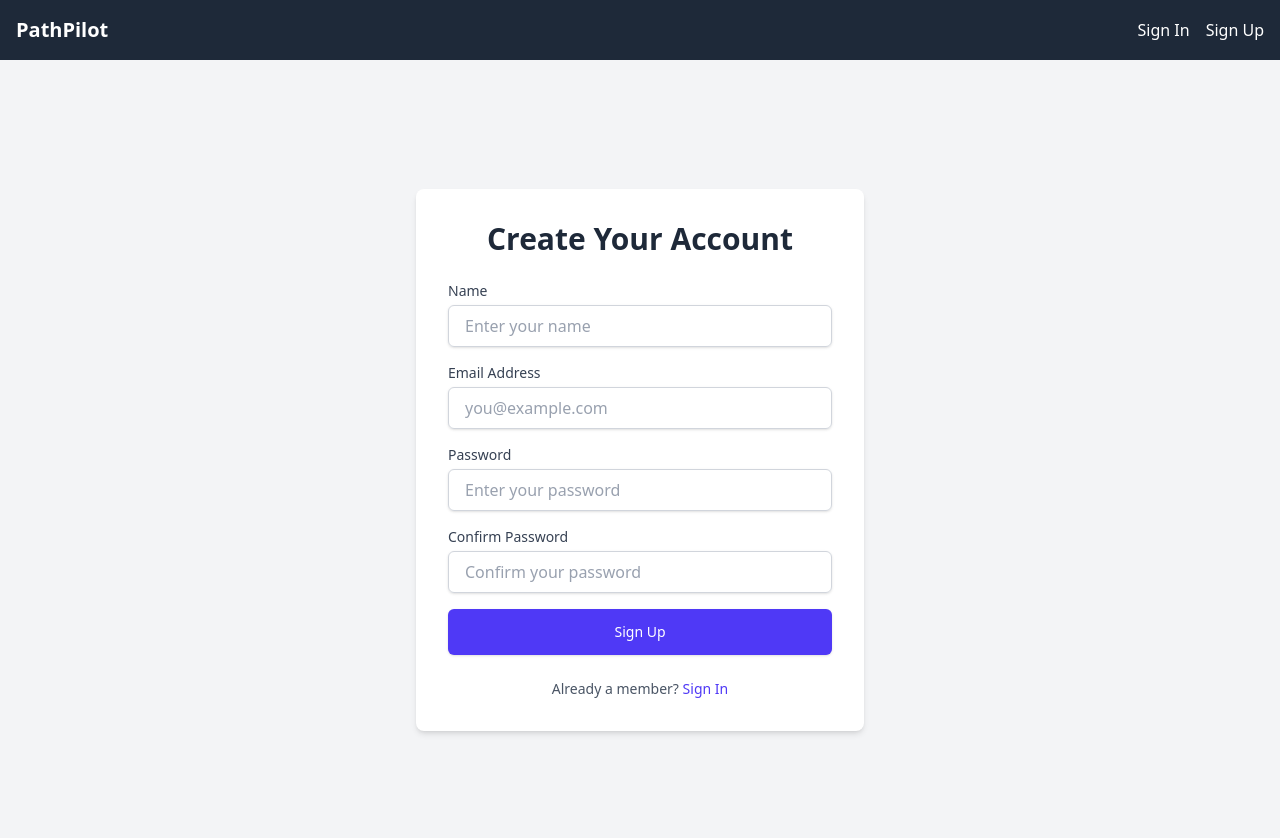
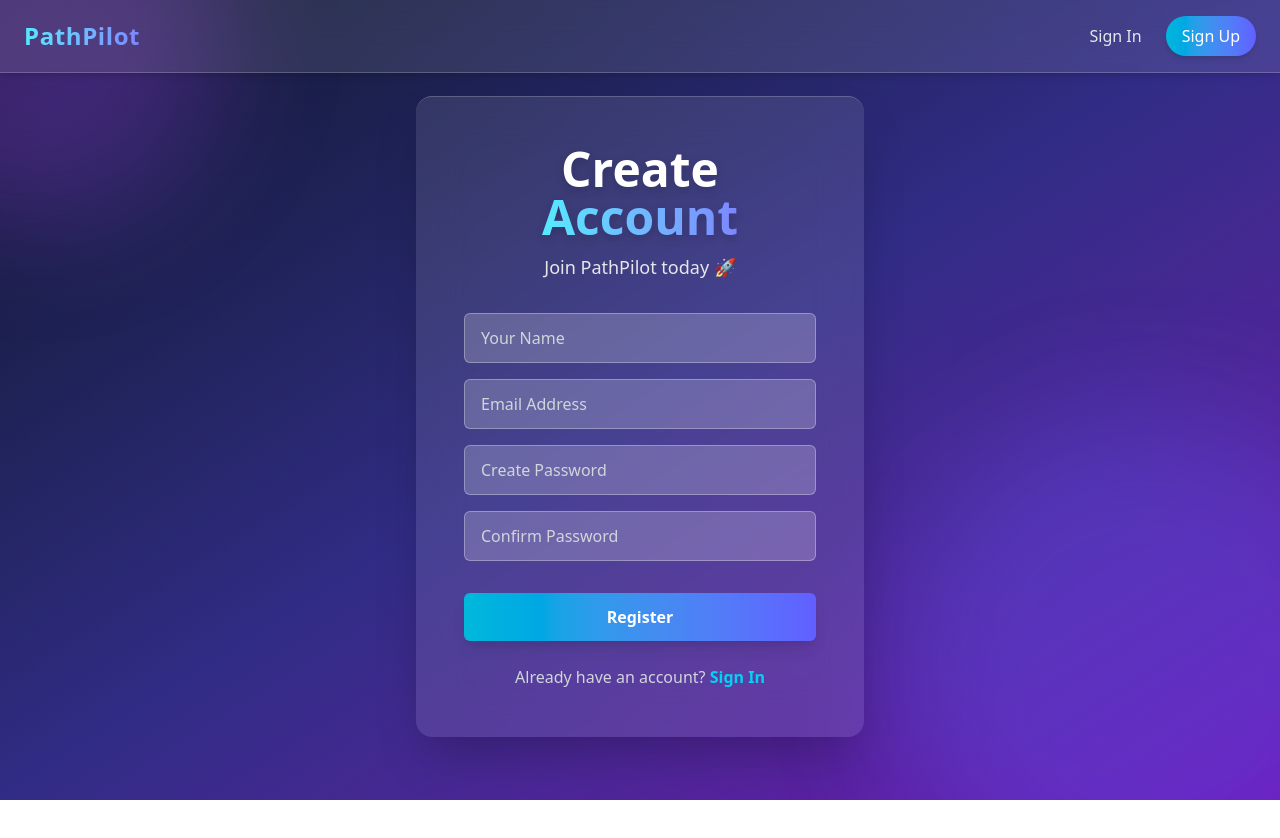
Before and after one commit to Srijnnn17/PathPilotProject, a React (Vite) app in the folder frontend/: page /register in a window 1280 px wide. Shown: the top 838 px of the page. After the commit the page ends 800 px from the top, so only its background shows below. Built offline with nearby package versions, Linux system fonts and the light colour scheme.

Commit message:
even better frontend with same features

```diff
--- a/frontend/package.json
+++ b/frontend/package.json
@@ -13,6 +13,8 @@
     "@reduxjs/toolkit": "^2.8.2",
     "@tailwindcss/vite": "^4.1.12",
     "axios": "^1.11.0",
+    "framer-motion": "^12.23.12",
+    "lucide-react": "^0.542.0",
     "react": "^19.1.1",
     "react-dom": "^19.1.1",
     "react-redux": "^9.2.0",
--- a/frontend/src/components/Header.jsx
+++ b/frontend/src/components/Header.jsx
@@ -1,46 +1,7 @@
-// import React from 'react';
-// import { Link, useNavigate } from 'react-router-dom';
-// import { useSelector, useDispatch } from 'react-redux';
-// import { logout } from '../slices/authSlice';
-
-// const Header = () => {
-//   const { userInfo } = useSelector((state) => state.auth);
-//   const dispatch = useDispatch();
-//   const navigate = useNavigate();
-
-//   const logoutHandler = () => {
-//     dispatch(logout());
-//     navigate('/login');
-//   };
-
-//   return (
-//     <header>
-//       <nav>
-//         <Link to='/'>PathPilot</Link>
-//         <div>
-//           {userInfo ? (
-//             <>
-//               <span>Welcome, {userInfo.name}</span>
-//               <button onClick={logoutHandler}>Logout</button>
-//             </>
-//           ) : (
-//             <>
-//               <Link to='/login'>Sign In</Link>
-//               <Link to='/register'>Sign Up</Link>
-//             </>
-//           )}
-//         </div>
-//       </nav>
-//     </header>
-//   );
-// };
-
-// export default Header;
-
-import React from 'react';
-import { Link, useNavigate } from 'react-router-dom';
-import { useSelector, useDispatch } from 'react-redux';
-import { logout } from '../slices/authSlice';
+import React from "react";
+import { Link, useNavigate } from "react-router-dom";
+import { useSelector, useDispatch } from "react-redux";
+import { logout } from "../slices/authSlice";
 
 const Header = () => {
   const { userInfo } = useSelector((state) => state.auth);
@@ -49,32 +10,46 @@ const Header = () => {
 
   const logoutHandler = () => {
     dispatch(logout());
-    navigate('/login');
+    navigate("/login");
   };
 
   return (
-    <header className='bg-gray-800 text-white p-4'>
-      <nav className='container mx-auto flex justify-between items-center'>
-        <Link to='/' className='text-xl font-bold'>
+    <header className="fixed top-0 w-full z-50 backdrop-blur-lg bg-white/10 border-b border-white/20 shadow-md">
+      <nav className="container mx-auto px-6 py-4 flex justify-between items-center">
+        {/* Brand Logo */}
+        <Link
+          to="/"
+          className="text-2xl font-extrabold bg-gradient-to-r from-cyan-300 to-indigo-400 bg-clip-text text-transparent tracking-wide"
+        >
           PathPilot
         </Link>
-        <div className='flex items-center space-x-4'>
+
+        {/* Navigation / Auth */}
+        <div className="flex items-center space-x-6">
           {userInfo ? (
             <>
-              <span className='font-medium'>Welcome, {userInfo.name}</span>
+              <span className="text-gray-200 font-medium hidden sm:inline">
+                Welcome, {userInfo.name}
+              </span>
               <button
                 onClick={logoutHandler}
-                className='bg-red-500 hover:bg-red-600 px-3 py-1 rounded'
+                className="bg-gradient-to-r from-red-500 to-pink-500 hover:from-red-400 hover:to-pink-400 text-white px-4 py-2 rounded-full shadow-md transition-transform transform hover:scale-105 focus:outline-none focus:ring-2 focus:ring-red-300"
               >
                 Logout
               </button>
             </>
           ) : (
             <>
-              <Link to='/login' className='hover:text-gray-300'>
+              <Link
+                to="/login"
+                className="text-gray-200 hover:text-cyan-300 transition-colors font-medium"
+              >
                 Sign In
               </Link>
-              <Link to='/register' className='hover:text-gray-300'>
+              <Link
+                to="/register"
+                className="bg-gradient-to-r from-cyan-500 to-indigo-500 hover:from-cyan-400 hover:to-indigo-400 text-white px-4 py-2 rounded-full shadow-md transition-transform transform hover:scale-105 focus:outline-none focus:ring-2 focus:ring-indigo-300"
+              >
                 Sign Up
               </Link>
             </>
--- a/frontend/src/screens/HomeScreen.jsx
+++ b/frontend/src/screens/HomeScreen.jsx
@@ -1,38 +1,83 @@
-import React from 'react';
-import { Link } from 'react-router-dom';
-import { useSelector } from 'react-redux';
+import React from "react";
+import { Link } from "react-router-dom";
+import { useSelector } from "react-redux";
+import { motion } from "framer-motion";
+import { Sparkles } from "lucide-react";
 
 const HomeScreen = () => {
   const { userInfo } = useSelector((state) => state.auth);
 
   return (
-    <div className="bg-gray-100">
-      <div className="container mx-auto py-24 px-6 text-center">
-        <h1 className="text-4xl md:text-6xl font-extrabold text-gray-800 leading-tight">
-          Welcome to PathPilot
-        </h1>
-        <p className="mt-4 text-lg md:text-xl text-gray-600 max-w-2xl mx-auto">
-          Your personalized AI-driven guide to mastering new skills. Start your
-          learning journey today and let us pilot you to success.
-        </p>
-        <div className="mt-8">
+    <div className="relative min-h-screen flex items-center justify-center overflow-hidden bg-gradient-to-br from-slate-900 via-indigo-900 to-purple-800">
+      {/* Animated background accents */}
+      <div className="absolute -top-40 -left-40 w-96 h-96 bg-purple-500/40 rounded-full blur-3xl animate-pulse" />
+      <div className="absolute bottom-[-120px] right-[-120px] w-[32rem] h-[32rem] bg-indigo-500/40 rounded-full blur-3xl animate-pulse delay-700" />
+
+      {/* Fullscreen Card / Hero Section */}
+      <motion.div
+        initial={{ opacity: 0, y: 40 }}
+        animate={{ opacity: 1, y: 0 }}
+        transition={{ duration: 0.8, ease: "easeOut" }}
+        className="relative backdrop-blur-xl bg-white/10 shadow-2xl rounded-none px-6 md:px-12 py-20 w-full h-full flex flex-col items-center justify-center text-center border-t border-white/20"
+      >
+        {/* Decorative sparkle */}
+        <motion.div
+          initial={{ scale: 0, rotate: -20 }}
+          animate={{ scale: 1, rotate: 0 }}
+          transition={{ delay: 0.5, type: "spring", stiffness: 200 }}
+          className="absolute top-8 left-1/2 -translate-x-1/2"
+        >
+          <Sparkles className="w-14 h-14 text-yellow-300 drop-shadow-xl" />
+        </motion.div>
+
+        {/* Heading */}
+        <motion.h1
+          initial={{ opacity: 0, y: 20 }}
+          animate={{ opacity: 1, y: 0 }}
+          transition={{ delay: 0.2, duration: 0.6 }}
+          className="text-6xl md:text-8xl font-extrabold text-white drop-shadow-lg leading-tight"
+        >
+          Welcome to{" "}
+          <span className="bg-gradient-to-r from-cyan-300 to-indigo-400 bg-clip-text text-transparent">
+            PathPilot
+          </span>
+        </motion.h1>
+
+        {/* Subtitle */}
+        <motion.p
+          initial={{ opacity: 0, y: 20 }}
+          animate={{ opacity: 1, y: 0 }}
+          transition={{ delay: 0.4, duration: 0.6 }}
+          className="mt-8 text-xl md:text-2xl text-gray-200 max-w-2xl mx-auto font-medium"
+        >
+          Your personalized AI-driven guide to mastering new skills. <br />
+          Start your journey today and let us pilot you to success 🚀
+        </motion.p>
+
+        {/* Button */}
+        <motion.div
+          initial={{ opacity: 0, scale: 0.9 }}
+          animate={{ opacity: 1, scale: 1 }}
+          transition={{ delay: 0.7, duration: 0.5 }}
+          className="mt-14"
+        >
           {userInfo ? (
             <Link
               to="/dashboard"
-              className="bg-indigo-600 text-white font-bold py-3 px-8 rounded-full hover:bg-indigo-700 transition duration-300"
+              className="bg-gradient-to-r from-cyan-500 to-indigo-500 hover:from-cyan-400 hover:to-indigo-400 text-white font-bold py-4 px-12 rounded-full shadow-lg transition-transform transform hover:scale-110 focus:outline-none focus:ring-4 focus:ring-indigo-300"
             >
               Go to Your Dashboard
             </Link>
           ) : (
             <Link
               to="/login"
-              className="bg-indigo-600 text-white font-bold py-3 px-8 rounded-full hover:bg-indigo-700 transition duration-300"
+              className="bg-gradient-to-r from-cyan-500 to-indigo-500 hover:from-cyan-400 hover:to-indigo-400 text-white font-bold py-4 px-12 rounded-full shadow-lg transition-transform transform hover:scale-110 focus:outline-none focus:ring-4 focus:ring-indigo-300"
             >
               Get Started
             </Link>
           )}
-        </div>
-      </div>
+        </motion.div>
+      </motion.div>
     </div>
   );
 };
--- a/frontend/src/screens/LoginScreen.jsx
+++ b/frontend/src/screens/LoginScreen.jsx
@@ -1,15 +1,15 @@
-import React, { useState, useEffect } from 'react';
-import { Link, useNavigate } from 'react-router-dom';
-import { useDispatch, useSelector } from 'react-redux';
-import { useLoginMutation } from '../slices/usersApiSlice';
-import { setCredentials } from '../slices/authSlice';
-import { toast } from 'react-toastify';
-import FormContainer from '../components/FormContainer.jsx';
-import Loader from '../components/Loader.jsx';
+import React, { useState, useEffect } from "react";
+import { Link, useNavigate } from "react-router-dom";
+import { useDispatch, useSelector } from "react-redux";
+import { useLoginMutation } from "../slices/usersApiSlice";
+import { setCredentials } from "../slices/authSlice";
+import { motion } from "framer-motion";
+import { toast } from "react-toastify";
+import Loader from "../components/Loader.jsx";
 
 const LoginScreen = () => {
-  const [email, setEmail] = useState('');
-  const [password, setPassword] = useState('');
+  const [email, setEmail] = useState("");
+  const [password, setPassword] = useState("");
 
   const navigate = useNavigate();
   const dispatch = useDispatch();
@@ -19,7 +19,7 @@ const LoginScreen = () => {
 
   useEffect(() => {
     if (userInfo) {
-      navigate('/');
+      navigate("/");
     }
   }, [navigate, userInfo]);
 
@@ -28,63 +28,103 @@ const LoginScreen = () => {
     try {
       const res = await login({ email, password }).unwrap();
       dispatch(setCredentials({ ...res }));
-      navigate('/');
+      navigate("/");
     } catch (err) {
       toast.error(err?.data?.message || err.error);
     }
   };
 
   return (
-    <FormContainer>
-      <h1 className="text-3xl font-bold text-center text-gray-800 mb-6">
+    <div className="relative min-h-screen flex items-center justify-center overflow-hidden bg-gradient-to-br from-slate-900 via-indigo-900 to-purple-800 px-4">
+      {/* Background accents */}
+      <div className="absolute -top-40 -left-40 w-96 h-96 bg-purple-500/40 rounded-full blur-3xl animate-pulse" />
+      <div className="absolute bottom-[-120px] right-[-120px] w-[32rem] h-[32rem] bg-indigo-500/40 rounded-full blur-3xl animate-pulse delay-700" />
+
+      {/* Glassmorphic Card */}
+      <motion.div
+        initial={{ opacity: 0, y: 40 }}
+        animate={{ opacity: 1, y: 0 }}
+        transition={{ duration: 0.8, ease: "easeOut" }}
+        className="relative backdrop-blur-xl bg-white/10 shadow-2xl rounded-2xl px-8 md:px-12 py-12 w-full max-w-md text-center border-t border-white/20"
+      >
+        {/* Heading */}
+        <motion.h2
+          initial={{ opacity: 0, y: 20 }}
+          animate={{ opacity: 1, y: 0 }}
+          transition={{ delay: 0.2, duration: 0.6 }}
+          className="text-4xl md:text-5xl font-extrabold text-white drop-shadow-lg"
+        >
           Welcome Back
-      </h1>
+        </motion.h2>
 
-      <form onSubmit={submitHandler} className="space-y-4">
-        <div>
-          <label className="block text-sm font-medium text-gray-700">
-            Email Address
-          </label>
+        {/* Subtitle */}
+        <motion.p
+          initial={{ opacity: 0, y: 20 }}
+          animate={{ opacity: 1, y: 0 }}
+          transition={{ delay: 0.4, duration: 0.6 }}
+          className="mt-3 text-gray-200 text-lg leading-relaxed"
+        >
+          Sign in to continue <br />
+          your PathPilot journey 🚀
+        </motion.p>
+
+        {/* Form */}
+        <motion.form
+          initial={{ opacity: 0, scale: 0.95 }}
+          animate={{ opacity: 1, scale: 1 }}
+          transition={{ delay: 0.6, duration: 0.6 }}
+          onSubmit={submitHandler}
+          className="mt-8 flex flex-col space-y-4"
+        >
           <input
             type="email"
-            placeholder="you@example.com"
+            placeholder="Email Address"
             value={email}
             onChange={(e) => setEmail(e.target.value)}
-            className="mt-1 block w-full px-4 py-2 border border-gray-300 rounded-md shadow-sm placeholder-gray-400 focus:outline-none focus:ring-indigo-500 focus:border-indigo-500 transition-shadow"
+            required
+            className="px-4 py-3 rounded-md bg-white/20 border border-white/30 text-white placeholder-gray-300
+                       focus:outline-none focus:ring-2 focus:ring-cyan-400 transition-all duration-200"
           />
-        </div>
-
-        <div>
-          <label className="block text-sm font-medium text-gray-700">Password</label>
           <input
             type="password"
-            placeholder="Enter your password"
+            placeholder="Password"
             value={password}
             onChange={(e) => setPassword(e.target.value)}
-            className="mt-1 block w-full px-4 py-2 border border-gray-300 rounded-md shadow-sm placeholder-gray-400 focus:outline-none focus:ring-indigo-500 focus:border-indigo-500 transition-shadow"
+            required
+            className="px-4 py-3 rounded-md bg-white/20 border border-white/30 text-white placeholder-gray-300
+                       focus:outline-none focus:ring-2 focus:ring-cyan-400 transition-all duration-200"
           />
-        </div>
 
           {isLoading && <Loader />}
 
           <button
             type="submit"
             disabled={isLoading}
-          className="w-full flex justify-center py-3 px-4 border border-transparent rounded-md shadow-sm text-sm font-medium text-white bg-indigo-600 hover:bg-indigo-700 focus:outline-none focus:ring-2 focus:ring-offset-2 focus:ring-indigo-500 disabled:opacity-75 disabled:cursor-not-allowed transition-all duration-300"
+            className="mt-4 bg-gradient-to-r from-cyan-500 to-indigo-500 hover:from-cyan-400 hover:to-indigo-400
+                       text-white font-bold py-3 px-10 rounded-md shadow-lg transition-transform transform hover:scale-105
+                       focus:outline-none focus:ring-4 focus:ring-indigo-300 disabled:opacity-70 disabled:cursor-not-allowed"
           >
             Sign In
           </button>
-      </form>
+        </motion.form>
 
-      <div className="mt-6 text-center">
-        <p className="text-sm text-gray-600">
-          New to PathPilot?{' '}
-          <Link to="/register" className="font-medium text-indigo-600 hover:text-indigo-500 hover:underline">
+        {/* Register Link */}
+        <motion.p
+          initial={{ opacity: 0 }}
+          animate={{ opacity: 1 }}
+          transition={{ delay: 0.8 }}
+          className="mt-6 text-gray-300"
+        >
+          New to PathPilot?{" "}
+          <Link
+            to="/register"
+            className="text-cyan-400 font-semibold hover:underline"
+          >
             Create an account
           </Link>
-        </p>
+        </motion.p>
+      </motion.div>
     </div>
-    </FormContainer>
   );
 };
 
--- a/frontend/src/screens/RegisterScreen.jsx
+++ b/frontend/src/screens/RegisterScreen.jsx
@@ -1,120 +1,163 @@
-import React, { useState, useEffect } from 'react';
-import { Link, useNavigate } from 'react-router-dom';
-import { useDispatch, useSelector } from 'react-redux';
-import { useRegisterMutation } from '../slices/usersApiSlice';
-import { setCredentials } from '../slices/authSlice';
-import { toast } from 'react-toastify';
-import FormContainer from '../components/FormContainer';
-import Loader from '../components/Loader.jsx';
+import React, { useState } from "react";
+import { useDispatch } from "react-redux";
+import { useNavigate, Link } from "react-router-dom";
+import { useRegisterMutation } from "../slices/usersApiSlice";
+import { setCredentials } from "../slices/authSlice";
+import { motion } from "framer-motion";
+import { toast } from "react-toastify";
 
 const RegisterScreen = () => {
-  const [name, setName] = useState('');
-  const [email, setEmail] = useState('');
-  const [password, setPassword] = useState('');
-  const [confirmPassword, setConfirmPassword] = useState('');
+  const dispatch = useDispatch();
+  const navigate = useNavigate();
 
-  const navigate = useNavigate();
-  const dispatch = useDispatch();
+  const [formData, setFormData] = useState({
+    name: "",
+    email: "",
+    password: "",
+    confirmPassword: "",
+  });
 
-  const { userInfo } = useSelector((state) => state.auth);
   const [register, { isLoading }] = useRegisterMutation();
 
-  useEffect(() => {
-    if (userInfo) {
-      navigate('/');
+  const handleChange = (e) => {
+    setFormData({ ...formData, [e.target.name]: e.target.value });
+  };
+
+  const handleSubmit = async (e) => {
+    e.preventDefault();
+
+    if (formData.password !== formData.confirmPassword) {
+      toast.error("Passwords do not match");
+      return;
     }
-  }, [navigate, userInfo]);
 
-  const submitHandler = async (e) => {
-    e.preventDefault();
-    if (password !== confirmPassword) {
-      toast.error('Passwords do not match');
-    } else {
     try {
-        const res = await register({ name, email, password }).unwrap();
+      const res = await register({
+        name: formData.name,
+        email: formData.email,
+        password: formData.password,
+      }).unwrap();
+
       dispatch(setCredentials({ ...res }));
-        navigate('/');
+      navigate("/");
     } catch (err) {
       toast.error(err?.data?.message || err.error);
-      }
     }
   };
 
   return (
-    <FormContainer>
-      <h1 className="text-3xl font-bold text-center text-gray-800 mb-6">
-        Create Your Account
-      </h1>
+    <div className="relative min-h-screen flex items-start justify-center overflow-hidden bg-gradient-to-br from-slate-900 via-indigo-900 to-purple-800 px-4 pt-24">
+      {/* Background accents */}
+      <div className="absolute -top-40 -left-40 w-96 h-96 bg-purple-500/40 rounded-full blur-3xl animate-pulse" />
+      <div className="absolute bottom-[-120px] right-[-120px] w-[32rem] h-[32rem] bg-indigo-500/40 rounded-full blur-3xl animate-pulse delay-700" />
 
-      <form onSubmit={submitHandler} className="space-y-4">
-        <div>
-          <label className="block text-sm font-medium text-gray-700">Name</label>
+      {/* Glassmorphic Card */}
+      <motion.div
+        initial={{ opacity: 0, y: 40 }}
+        animate={{ opacity: 1, y: 0 }}
+        transition={{ duration: 0.8, ease: "easeOut" }}
+        className="relative backdrop-blur-xl bg-white/10 shadow-2xl rounded-2xl px-8 md:px-12 py-12 w-full max-w-md text-center border-t border-white/20 max-h-[calc(100vh-6rem)] overflow-hidden"
+      >
+        {/* Heading */}
+        <motion.h2
+          initial={{ opacity: 0, y: 20 }}
+          animate={{ opacity: 1, y: 0 }}
+          transition={{ delay: 0.2, duration: 0.6 }}
+          className="text-4xl md:text-5xl font-extrabold text-white drop-shadow-lg"
+        >
+          Create{" "}
+          <span className="bg-gradient-to-r from-cyan-300 to-indigo-400 bg-clip-text text-transparent">
+            Account
+          </span>
+        </motion.h2>
+
+        {/* Subtitle */}
+        <motion.p
+          initial={{ opacity: 0, y: 20 }}
+          animate={{ opacity: 1, y: 0 }}
+          transition={{ delay: 0.4, duration: 0.6 }}
+          className="mt-3 text-gray-200 text-lg"
+        >
+          Join PathPilot today 🚀
+        </motion.p>
+
+        {/* Form */}
+        <motion.form
+          initial={{ opacity: 0, scale: 0.95 }}
+          animate={{ opacity: 1, scale: 1 }}
+          transition={{ delay: 0.6, duration: 0.6 }}
+          onSubmit={handleSubmit}
+          className="mt-8 flex flex-col space-y-4"
+        >
           <input
             type="text"
-            placeholder="Enter your name"
-            value={name}
-            onChange={(e) => setName(e.target.value)}
-            className="mt-1 block w-full px-4 py-2 border border-gray-300 rounded-md shadow-sm placeholder-gray-400 focus:outline-none focus:ring-indigo-500 focus:border-indigo-500 transition-shadow"
+            name="name"
+            placeholder="Your Name"
+            value={formData.name}
+            onChange={handleChange}
+            required
+            className="px-4 py-3 rounded-md bg-white/20 border border-white/30 text-white placeholder-gray-300
+                       focus:outline-none focus:ring-2 focus:ring-cyan-400 transition-all duration-200"
           />
-        </div>
-
-        <div>
-          <label className="block text-sm font-medium text-gray-700">
-            Email Address
-          </label>
           <input
             type="email"
-            placeholder="you@example.com"
-            value={email}
-            onChange={(e) => setEmail(e.target.value)}
-            className="mt-1 block w-full px-4 py-2 border border-gray-300 rounded-md shadow-sm placeholder-gray-400 focus:outline-none focus:ring-indigo-500 focus:border-indigo-500 transition-shadow"
+            name="email"
+            placeholder="Email Address"
+            value={formData.email}
+            onChange={handleChange}
+            required
+            className="px-4 py-3 rounded-md bg-white/20 border border-white/30 text-white placeholder-gray-300
+                       focus:outline-none focus:ring-2 focus:ring-cyan-400 transition-all duration-200"
           />
-        </div>
-
-        <div>
-          <label className="block text-sm font-medium text-gray-700">Password</label>
           <input
             type="password"
-            placeholder="Enter your password"
-            value={password}
-            onChange={(e) => setPassword(e.target.value)}
-            className="mt-1 block w-full px-4 py-2 border border-gray-300 rounded-md shadow-sm placeholder-gray-400 focus:outline-none focus:ring-indigo-500 focus:border-indigo-500 transition-shadow"
+            name="password"
+            placeholder="Create Password"
+            value={formData.password}
+            onChange={handleChange}
+            required
+            className="px-4 py-3 rounded-md bg-white/20 border border-white/30 text-white placeholder-gray-300
+                       focus:outline-none focus:ring-2 focus:ring-cyan-400 transition-all duration-200"
           />
-        </div>
-
-        <div>
-          <label className="block text-sm font-medium text-gray-700">
-            Confirm Password
-          </label>
           <input
             type="password"
-            placeholder="Confirm your password"
-            value={confirmPassword}
-            onChange={(e) => setConfirmPassword(e.target.value)}
-            className="mt-1 block w-full px-4 py-2 border border-gray-300 rounded-md shadow-sm placeholder-gray-400 focus:outline-none focus:ring-indigo-500 focus:border-indigo-500 transition-shadow"
+            name="confirmPassword"
+            placeholder="Confirm Password"
+            value={formData.confirmPassword}
+            onChange={handleChange}
+            required
+            className="px-4 py-3 rounded-md bg-white/20 border border-white/30 text-white placeholder-gray-300
+                       focus:outline-none focus:ring-2 focus:ring-cyan-400 transition-all duration-200"
           />
-        </div>
-
-        {isLoading && <Loader />}
 
           <button
             type="submit"
             disabled={isLoading}
-          className="w-full flex justify-center py-3 px-4 border border-transparent rounded-md shadow-sm text-sm font-medium text-white bg-indigo-600 hover:bg-indigo-700 focus:outline-none focus:ring-2 focus:ring-offset-2 focus:ring-indigo-500 disabled:opacity-75 disabled:cursor-not-allowed transition-all duration-300"
+            className="mt-4 bg-gradient-to-r from-cyan-500 to-indigo-500 hover:from-cyan-400 hover:to-indigo-400
+                       text-white font-bold py-3 px-10 rounded-md shadow-lg transition-transform transform hover:scale-105
+                       focus:outline-none focus:ring-4 focus:ring-indigo-300 disabled:opacity-70 disabled:cursor-not-allowed"
           >
-          Sign Up
+            Register
           </button>
-      </form>
+        </motion.form>
 
-      <div className="mt-6 text-center">
-        <p className="text-sm text-gray-600">
-          Already a member?{' '}
-          <Link to="/login" className="font-medium text-indigo-600 hover:text-indigo-500 hover:underline">
+        {/* Login Link */}
+        <motion.p
+          initial={{ opacity: 0 }}
+          animate={{ opacity: 1 }}
+          transition={{ delay: 0.8 }}
+          className="mt-6 text-gray-300"
+        >
+          Already have an account?{" "}
+          <Link
+            to="/login"
+            className="text-cyan-400 font-semibold hover:underline"
+          >
             Sign In
           </Link>
-        </p>
+        </motion.p>
+      </motion.div>
     </div>
-    </FormContainer>
   );
 };
 
```
Also changed, not shown: 1 other file (tests, documents, lock files or other folders). Lines whose indentation alone changed are shown as unchanged.
